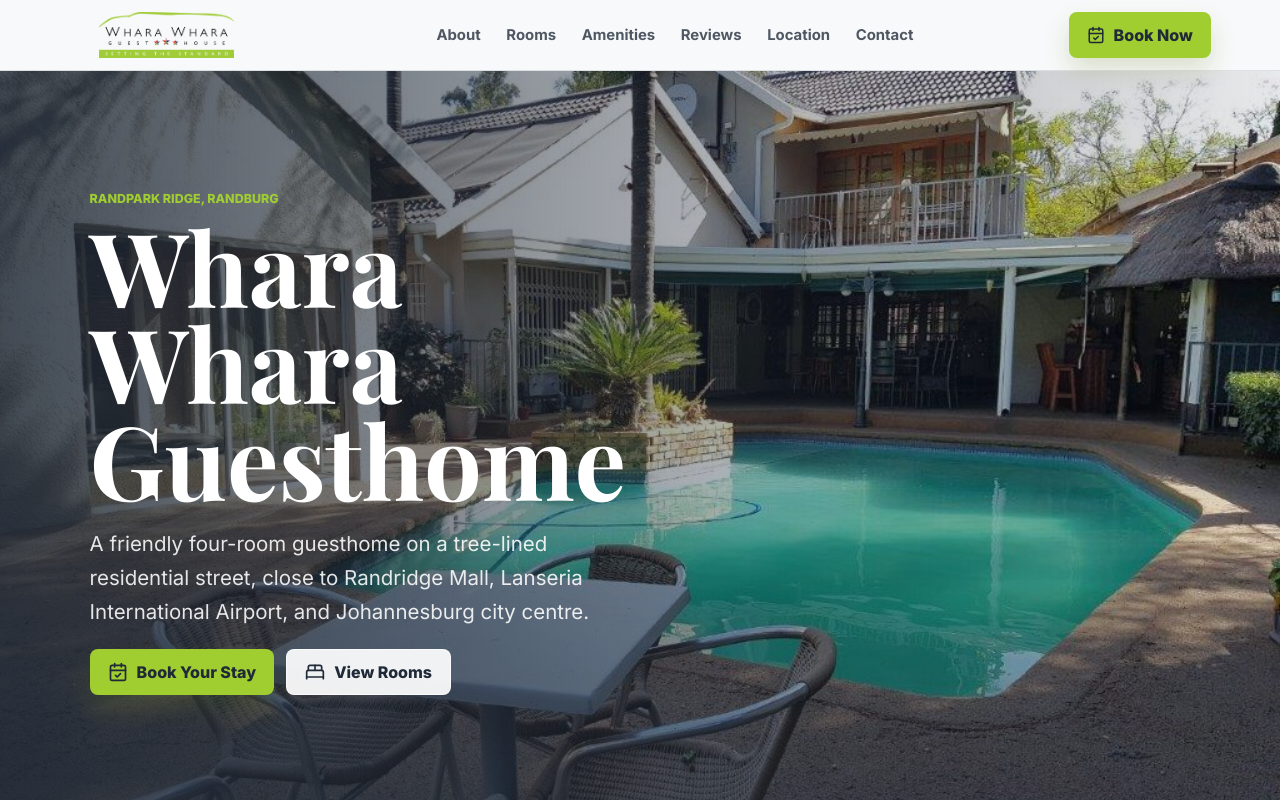
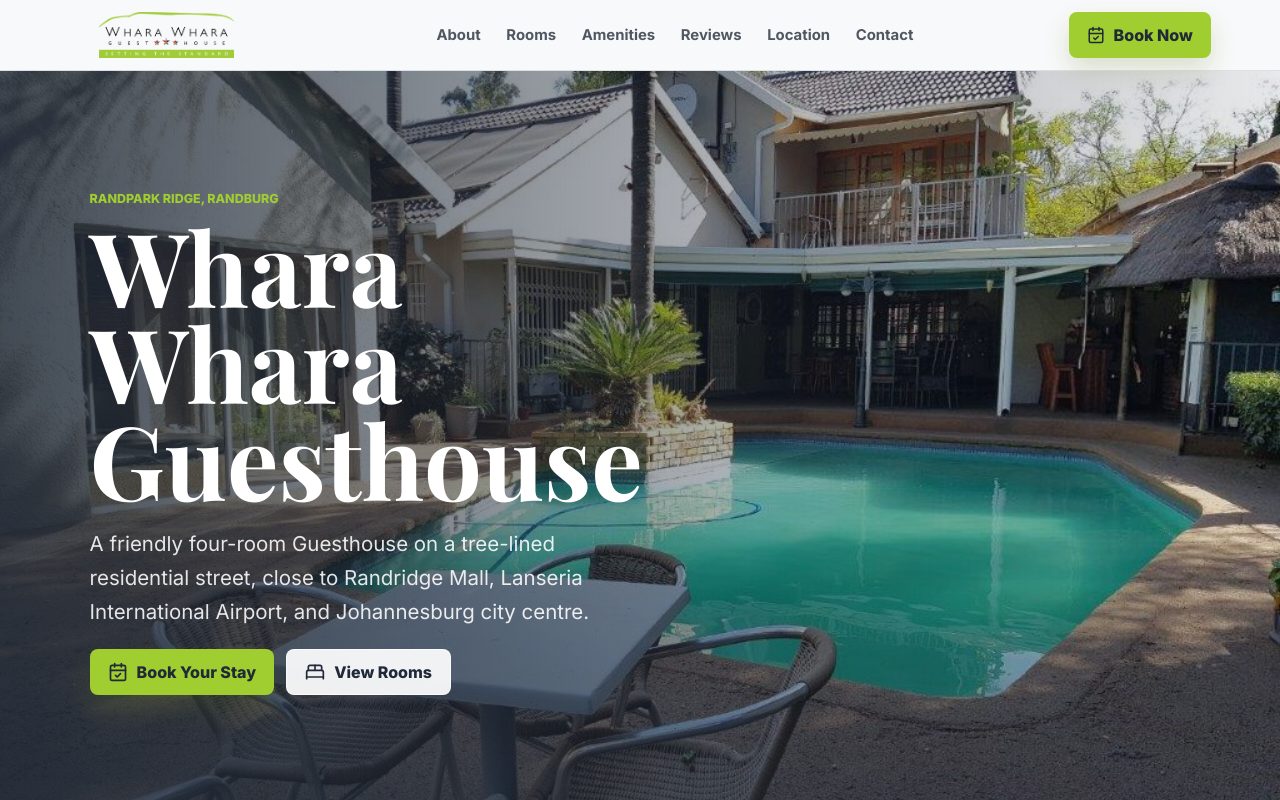
Before and after one commit to Gavin-X/wharawhara, a React (Vite) app: page / in a window 1280 px wide. Shown: the top 800 px of the page. Built offline with nearby package versions, Linux system fonts and the light colour scheme.

Commit message:
Change references from 'Guesthome' to 'Guesthouse'

```diff
--- a/src/main.jsx
+++ b/src/main.jsx
@@ -64,7 +64,7 @@
 
 const amenities = [
   { icon: Coffee, title: "Breakfast included", copy: "Start the day with complimentary breakfast." },
-  { icon: Wifi, title: "Free Wi-Fi", copy: "Stay connected throughout the guesthome." },
+  { icon: Wifi, title: "Free Wi-Fi", copy: "Stay connected throughout the guesthouse." },
   { icon: Waves, title: "Outdoor pool", copy: "Unwind beside the courtyard swimming pool." },
   { icon: Sparkles, title: "Steam room", copy: "A little extra ease after travel or meetings." },
   { icon: Car, title: "Parking available", copy: "Convenient parking for overnight guests." },
@@ -100,8 +100,8 @@
   return (
     <>
       <header className="site-header">
-        <a className="brand" href="#top" aria-label="Whara Whara Guesthome home">
-          <img src={images.logo} alt="Whara Whara Guesthome" />
+        <a className="brand" href="#top" aria-label="Whara Whara Guesthouse">
+          <img src={images.logo} alt="Whara Whara Guesthouse" />
         </a>
         <nav className={menuOpen ? "nav open" : "nav"} aria-label="Main navigation">
           {navItems.map((item) => (
@@ -126,13 +126,13 @@
 
       <main id="top">
         <section className="hero">
-          <img src={images.hero} alt="Whara Whara Guesthome exterior and pool courtyard" />
+          <img src={images.hero} alt="Whara Whara Guesthouse exterior and pool courtyard" />
           <div className="hero-overlay" />
           <div className="hero-content">
             <p className="eyebrow">Randpark Ridge, Randburg</p>
-            <h1>Whara Whara Guesthome</h1>
+            <h1>Whara Whara Guesthouse</h1>
             <p>
-              A friendly four-room guesthome on a tree-lined residential street, close to
+              A friendly four-room Guesthouse on a tree-lined residential street, close to
               Randridge Mall, Lanseria International Airport, and Johannesburg city centre.
             </p>
             <div className="hero-actions">
@@ -161,7 +161,7 @@
           <div className="intro-grid">
             <div className="intro-copy">
               <p>
-                Whara Whara Guesthome is situated in Randpark Ridge, just 2 km from
+                Whara Whara Guesthouse is situated in Randpark Ridge, just 2 km from
                 Randridge Mall, 20 km from Lanseria International Airport, and 22 km
                 from Johannesburg city centre.
               </p>
@@ -171,7 +171,7 @@
                 Some en suite bathrooms include showers only.
               </p>
             </div>
-            <div className="stat-panel" aria-label="Guesthome highlights">
+            <div className="stat-panel" aria-label="Guesthouse highlights">
               <div>
                 <strong>2 km</strong>
                 <span>to Randridge Mall</span>
@@ -201,7 +201,7 @@
                     <img
                       key={image}
                       src={image}
-                      alt={`${room.name} ${index + 1} at Whara Whara Guesthome`}
+                      alt={`${room.name} ${index + 1} at Whara Whara Guesthouse`}
                     />
                   ))}
                 </div>
@@ -219,7 +219,7 @@
 
         <section className="feature-band" id="amenities">
           <div className="feature-image">
-            <img src={images.pool} alt="Swimming pool and guest seating at Whara Whara Guesthome" />
+            <img src={images.pool} alt="Swimming pool and guest seating at Whara Whara Guesthouse" />
           </div>
           <div className="feature-content">
             <p className="eyebrow">Amenities</p>
@@ -322,8 +322,8 @@
 
       <footer>
         <div>
-          <img src={images.logo} alt="Whara Whara Guesthome" />
-          <p>Whara Whara Guesthome, Randpark Ridge, Randburg.</p>
+          <img src={images.logo} alt="Whara Whara Guesthouse" />
+          <p>Whara Whara Guesthouse, Randpark Ridge, Randburg.</p>
         </div>
         <div className="footer-actions">
           <a href={bookingUrl} target="_blank" rel="noreferrer">
```
